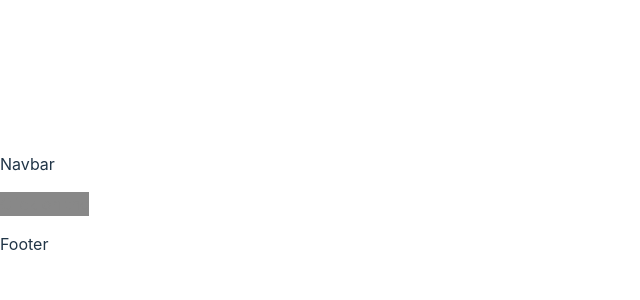
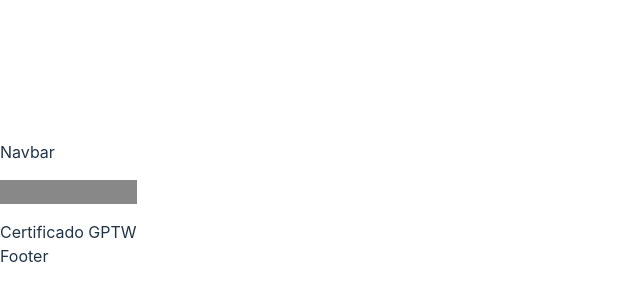
Before and after one commit to marcoss94/git-test-bootcamp, a React (Vite) app: page / in a window 1280 px wide. Shown: the part 196-496 px from the top of the page, without its empty margins (0-640 px from the left). Built offline with nearby package versions, Linux system fonts and the light colour scheme.

Commit message:
WR-119: se agrego el ceetificado gptw

```diff
--- a/src/App.jsx
+++ b/src/App.jsx
@@ -12,6 +12,8 @@ function App() {
 
       <p className="read-the-docs">Click on the</p>
 
+      <span>Certificado GPTW</span>
+
       <footer>Footer</footer>
     </>
   );
```
